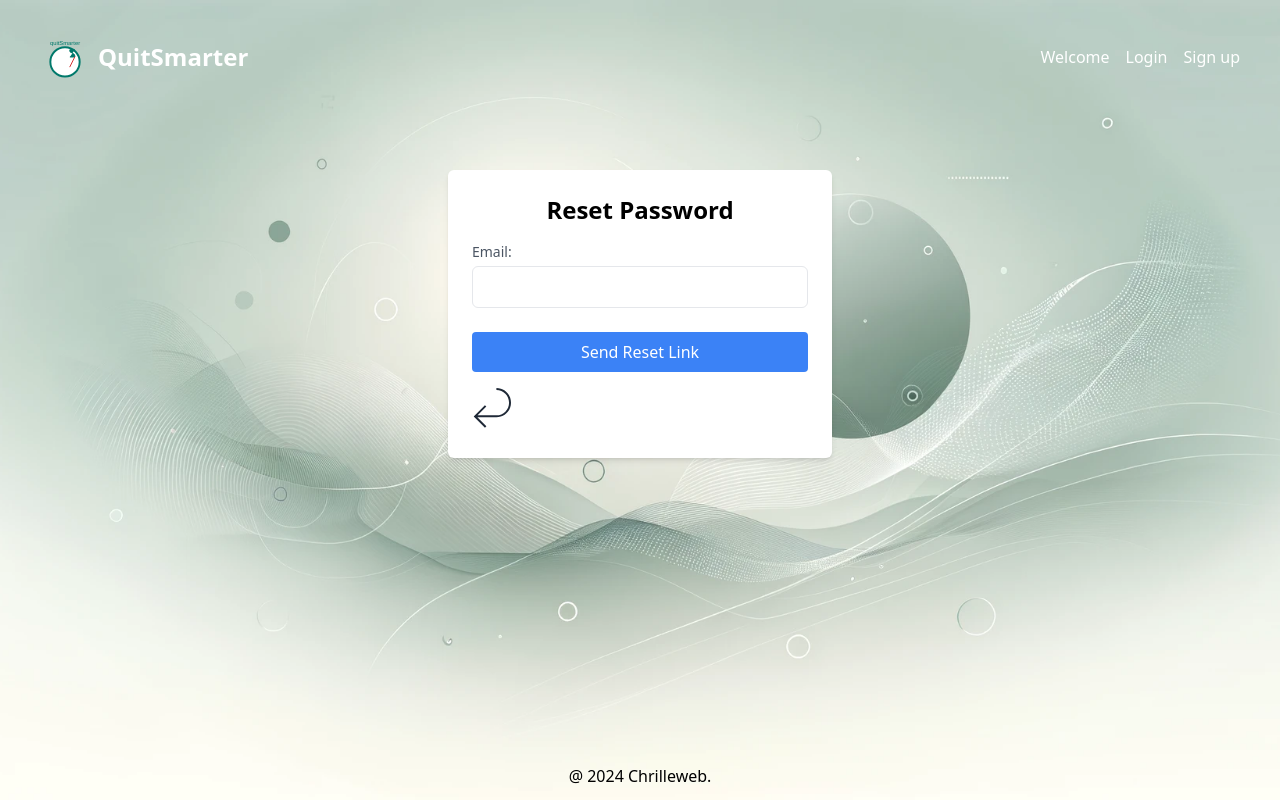
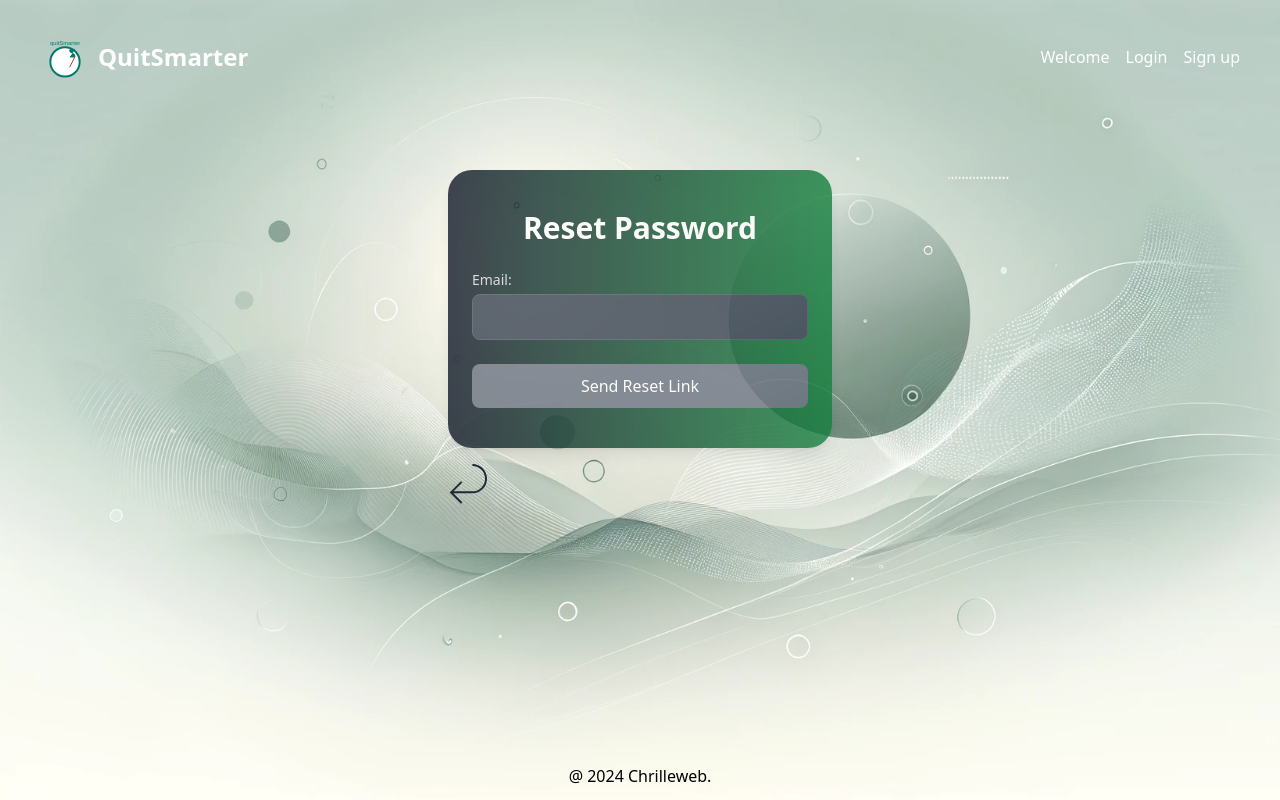
Before and after one commit to Chrilleweb/Fullstack-Eksamen, a SvelteKit app in the folder frontend/: page /request-reset in a window 1280 px wide. Built offline with nearby package versions, Linux system fonts and the light colour scheme.

Commit message:
Refactor styling and update form layout in request-reset page

```diff
--- a/frontend/src/routes/request-reset/+page.svelte
+++ b/frontend/src/routes/request-reset/+page.svelte
@@ -37,28 +37,30 @@
 <svelte:head>
 	<title>Reset Password</title>
 </svelte:head>
-
-<div class="mt-10 mx-auto bg-white p-6 rounded-md shadow-md w-full max-w-sm">
-	<h1 class="text-2xl font-semibold mb-4 text-center">Reset Password</h1>
+<div class="container mx-auto py-10 max-w-sm">
+	<div
+		class="py-10 px-6 bg-gradient-to-r from-gray-900 to-green-700 text-white rounded-3xl shadow-lg opacity-80 w-full max-w-sm"
+	>
+		<h1 class="text-3xl font-extrabold mb-6 text-center">Reset Password</h1>
 		{#if $message}
 			<p class="toast show">{$message}</p>
 		{/if}
 		<form on:submit={handleResetRequest}>
 			<div class="mb-6">
-			<label for="email" class="block text-sm font-medium text-gray-600">Email:</label>
+				<label for="email" class="block text-sm font-medium text-gray-300">Email:</label>
 				<input
 					type="email"
 					id="email"
 					name="email"
 					autocomplete="email"
-				class="form-input mt-1 block w-full border rounded-md p-2"
+					class="mt-1 block w-full border border-gray-600 rounded-lg p-2.5 bg-gray-700 text-white placeholder-gray-400 focus:ring-blue-500 focus:border-blue-500"
 					bind:value={email}
 					required
 				/>
 			</div>
 			<button
 				type="submit"
-			class="w-full bg-blue-500 text-white px-4 py-2 rounded hover:bg-blue-600"
+				class="w-full bg-gray-500 text-white px-4 py-2.5 rounded-lg hover:bg-gray-600 focus:outline-none focus:ring-2 focus:ring-blue-500 focus:ring-opacity-50 transition duration-150"
 				disabled={$loading}
 			>
 				{#if $loading}
@@ -68,5 +70,6 @@
 				{/if}
 			</button>
 		</form>
+	</div>
 	<BackArrow />
 </div>
--- a/frontend/src/routes/user-details/+page.svelte
+++ b/frontend/src/routes/user-details/+page.svelte
@@ -111,7 +111,7 @@
 			</button>
 			<button
 				on:click={() => goto('/request-reset')}
-				class="bg-gray-800 text-white px-3 py-1 rounded-md hover:bg-gray-900 transition duration-150 flex items-center space-x-1"
+				class="bg-gray-500 text-white px-3 py-1 rounded-md hover:bg-gray-600 transition duration-150 flex items-center space-x-1"
 			>
 				<img src="/svg/reset-icon.svg" alt="Reset Icon" class="w-4 h-4" />
 				<span class="sm:text-base text-xs">Request Password Reset</span>
```
Lines whose indentation alone changed are shown as unchanged.
